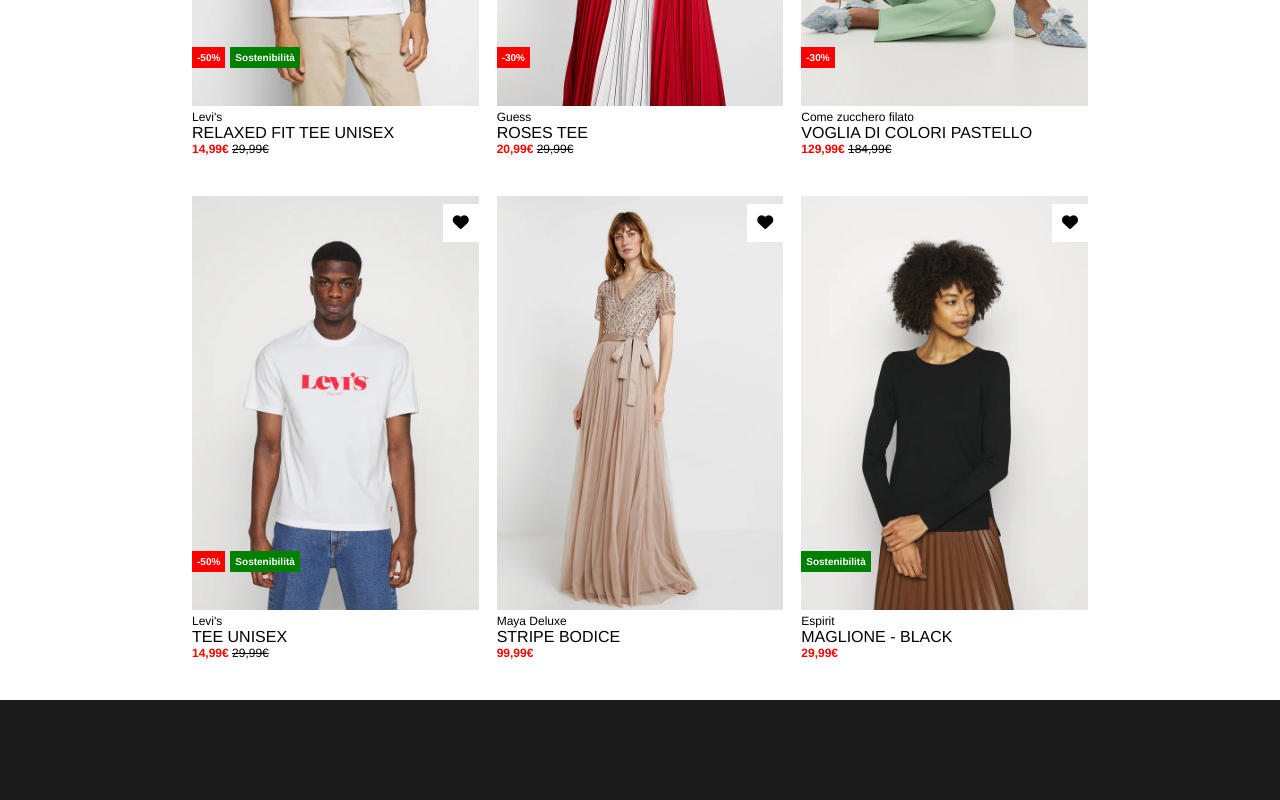
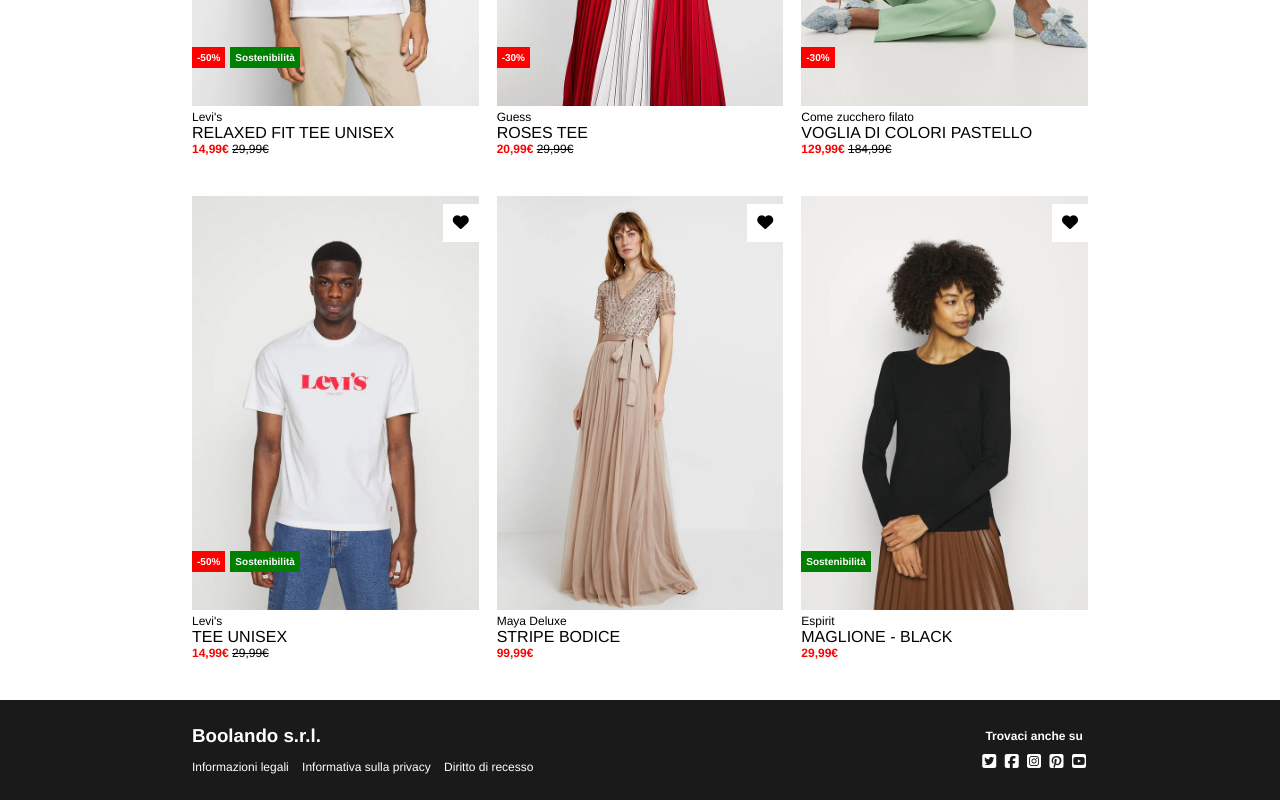
Before and after one commit to nicoargiolas/html-css-boolando, a plain HTML site: page index.html in a window 1280 px wide. Shown: the part 418-1218 px from the top of the page. Drawn offline with Linux system fonts and the light colour scheme.

Commit message:
Creazione footer e termine progetto

```diff
--- a/css/style.css
+++ b/css/style.css
@@ -43,7 +43,6 @@ header {
 
 .logo {
     height: 100%;
-    width: 25%;
 }
 
 .logo>a {
@@ -173,6 +172,39 @@ header {
 /* Regole footer */
 footer {
     background-color: #1A1A1A;
+    color: white;
     height: 100px;
     width: 100%;
 }
+
+.footer-container {
+    width: 70%;
+    height: 100%;
+    display: flex;
+    justify-content: space-between;
+    align-items: center;
+    margin: 0 auto;
+}
+
+footer a {
+    text-decoration: none;
+    font-size: 12px;
+    color: white;
+    padding-right: 10px;
+}
+
+.footer-left>h3 {
+    padding-bottom: 10px;
+}
+
+.footer-right>p {
+    font-size: 12px;
+    font-weight: bold;
+    text-align: center;
+    padding-bottom: 10px;
+}
+
+.footer-right a {
+    font-size: 16px;
+    padding: 2px;
+}
--- a/index.html
+++ b/index.html
@@ -145,6 +145,27 @@
     </main>
 
     <!-- Footer -->
-    <footer></footer>
+    <footer>
+        <div class="footer-container">
+            <div class="footer-left">
+                <h3> Boolando s.r.l. </h3>
+                <div>
+                    <a href=""> Informazioni legali </a>
+                    <a href=""> Informativa sulla privacy </a>
+                    <a href=""> Diritto di recesso </a>
+                </div>
+            </div>
+            <div class="footer-right">
+                <p> Trovaci anche su </p>
+                <div>
+                    <a href=""> <i class="fa-brands fa-square-twitter"></i> </a>
+                    <a href=""> <i class="fa-brands fa-square-facebook"></i> </a>
+                    <a href=""> <i class="fa-brands fa-square-instagram"></i> </a>
+                    <a href=""> <i class="fa-brands fa-square-pinterest"></i> </a>
+                    <a href=""> <i class="fa-brands fa-square-youtube"></i> </a>
+                </div>
+            </div>
+        </div>
+    </footer>
 </body>
 </html>
```
